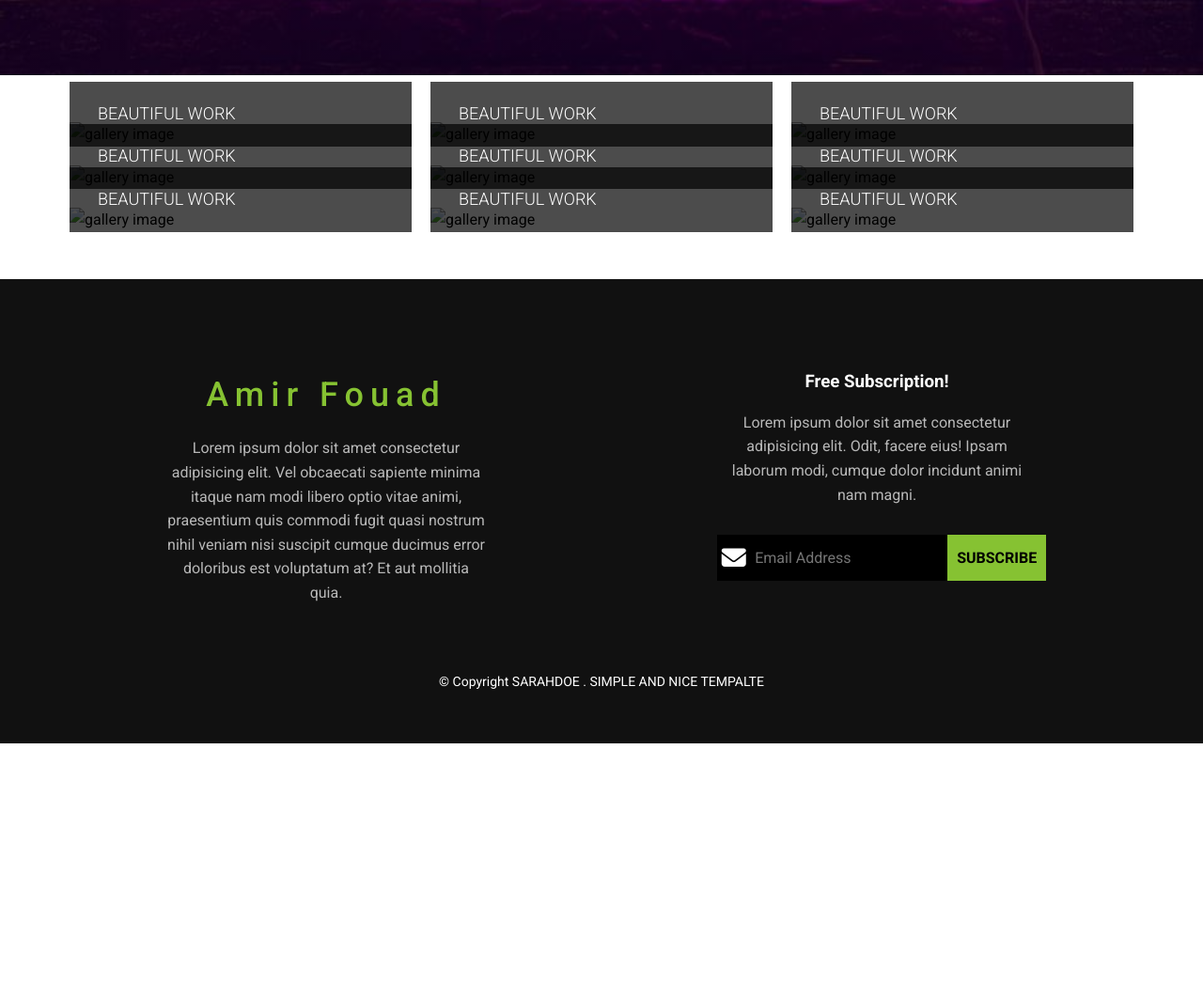
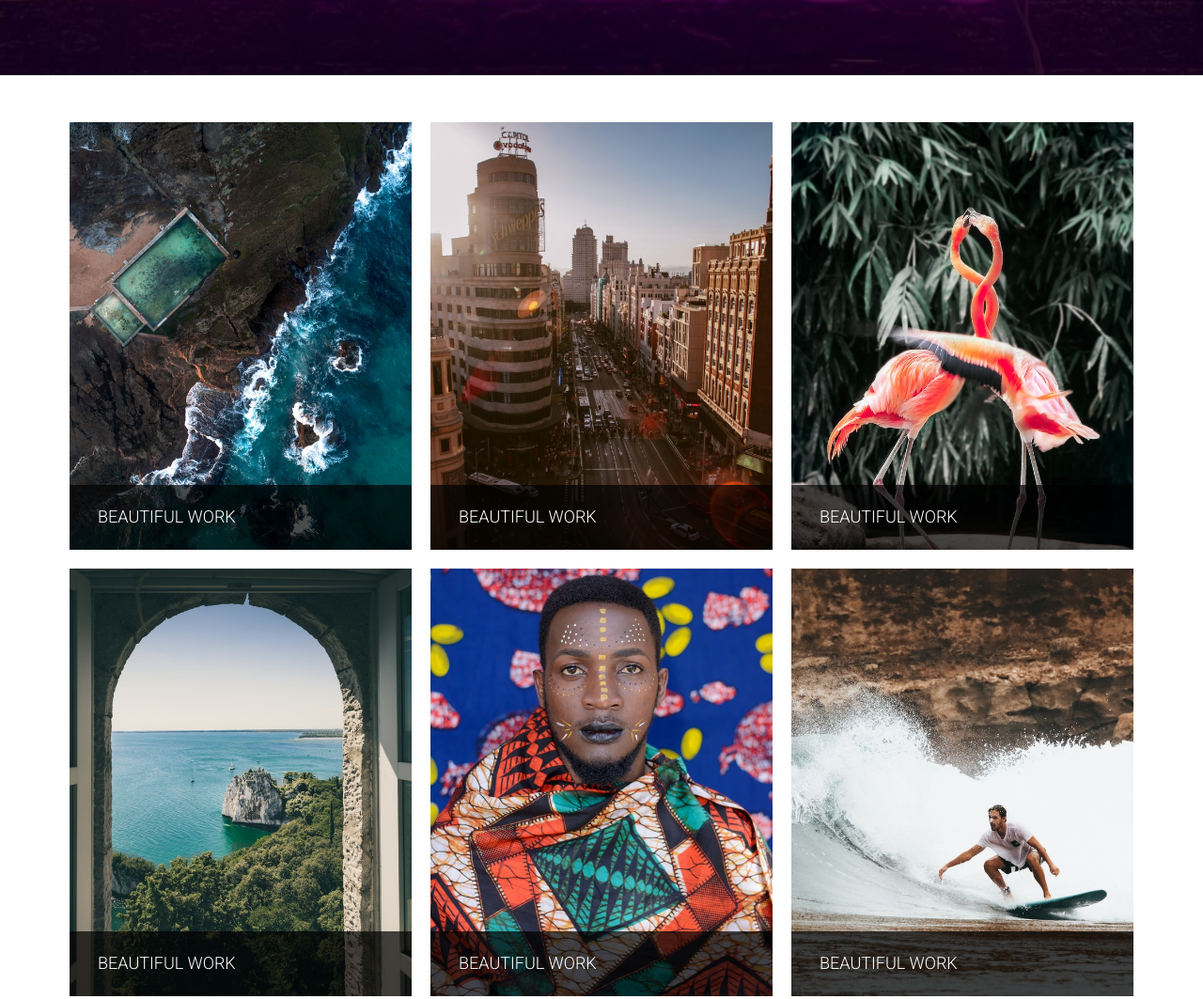
Before and after one commit to Kerolus-Amir/DAC-Studios, a plain HTML site: page gallery.html in a window 1280 px wide. Shown: the part 720-1783 px from the top of the page at 94% size. Before the commit the page ends 1511 px from the top, so only its background shows below. Drawn offline with Linux system fonts and the light colour scheme.

Commit message:
Update gallery.html

```diff
--- a/gallery.html
+++ b/gallery.html
@@ -71,81 +71,81 @@
         <section class = "section-three">
             <div class = "container">
                 <div class = "gallery">
-                    <a href = "images/gallery.jpg">
+                    <a href = "images/gallery1.jpg">
                         <div class = "single-img">
-                            <img src = "images/gallery.jpg" alt = "gallery image">
+                            <img src = "images/gallery1.jpg" alt = "gallery image">
                             <div class = "single-img-content">
                                 <h3>Beautiful Work</h3>
                             </div>
                         </div>
                     </a>
 
-                    <a href = "images/gallery.jpg">
+                    <a href = "images/gallery2.jpg">
                         <div class = "single-img">
-                            <img src = "images/gallery.jpg" alt = "gallery image">
+                            <img src = "images/gallery2.jpg" alt = "gallery image">
                             <div class = "single-img-content">
                                 <h3>Beautiful Work</h3>
                             </div>
                         </div>
                     </a>
 
-                    <a href = "images/gallery.jpg">
+                    <a href = "images/gallery3.jpg">
                         <div class = "single-img">
-                            <img src = "images/gallery.jpg" alt = "gallery image">
+                            <img src = "images/gallery3.jpg" alt = "gallery image">
                             <div class = "single-img-content">
                                 <h3>Beautiful Work</h3>
                             </div>
                         </div>
                     </a>
 
-                    <a href = "images/gallery.jpg">
+                    <a href = "images/gallery4.jpg">
                         <div class = "single-img">
-                            <img src = "images/gallery.jpg" alt = "gallery image">
+                            <img src = "images/gallery4.jpg" alt = "gallery image">
                             <div class = "single-img-content">
                                 <h3>Beautiful Work</h3>
                             </div>
                         </div>
                     </a>
 
-                    <a href = "images/gallery.jpg">
+                    <a href = "images/gallery5.jpg">
                         <div class = "single-img">
-                            <img src = "images/gallery.jpg" alt = "gallery image">
+                            <img src = "images/gallery5.jpg" alt = "gallery image">
                             <div class = "single-img-content">
                                 <h3>Beautiful Work</h3>
                             </div>
                         </div>
                     </a>
 
-                    <a href = "images/gallery.jpg">
+                    <a href = "images/gallery6.jpg">
                         <div class = "single-img">
-                            <img src = "images/gallery.jpg" alt = "gallery image">
+                            <img src = "images/gallery6.jpg" alt = "gallery image">
                             <div class = "single-img-content">
                                 <h3>Beautiful Work</h3>
                             </div>
                         </div>
                     </a>
 
-                    <a href = "images/gallery.jpg">
+                    <a href = "images/gallery7.jpg">
                         <div class = "single-img">
-                            <img src = "images/gallery.jpg" alt = "gallery image">
+                            <img src = "images/gallery7.jpg" alt = "gallery image">
                             <div class = "single-img-content">
                                 <h3>Beautiful Work</h3>
                             </div>
                         </div>
                     </a>
 
-                    <a href = "images/gallery.jpg">
+                    <a href = "images/gallery8.jpg">
                         <div class = "single-img">
-                            <img src = "images/gallery.jpg" alt = "gallery image">
+                            <img src = "images/gallery8.jpg" alt = "gallery image">
                             <div class = "single-img-content">
                                 <h3>Beautiful Work</h3>
                             </div>
                         </div>
                     </a>
 
-                    <a href = "images/gallery.jpg">
+                    <a href = "images/gallery9.jpg">
                         <div class = "single-img">
-                            <img src = "images/gallery.jpg" alt = "gallery image">
+                            <img src = "images/gallery9.jpg" alt = "gallery image">
                             <div class = "single-img-content">
                                 <h3>Beautiful Work</h3>
                             </div>
@@ -175,7 +175,7 @@
                     </div>
                 </div>
             </div>
-            <p>&copy; Copyright SARAHDOE . SIMPLE AND NICE TEMPALTE</p>
+            <p>&copy; Copyright Kerolus Amir</p>
         </footer>
         <!-- end of footer -->
 
```
